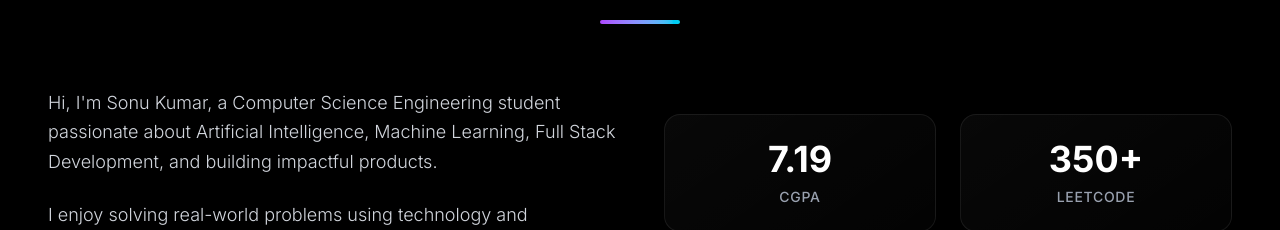
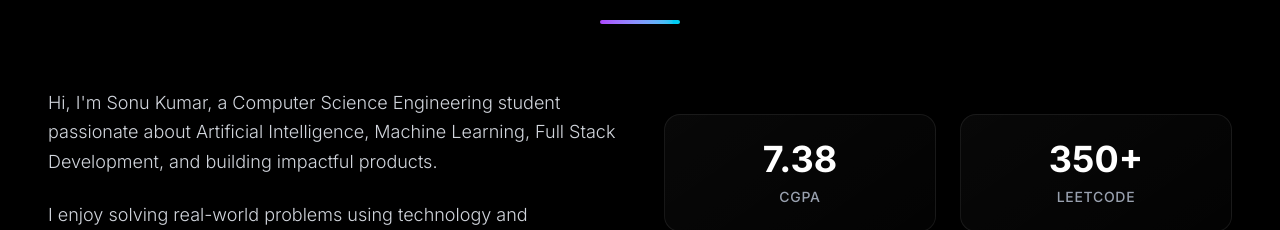
Before and after one commit to Singhhsaheb/Portfolio, a Next.js app: page / in a window 1280 px wide. Shown: the part 940-1170 px from the top of the page. Built offline with nearby package versions, Linux system fonts and the light colour scheme.

Commit message:
Update placeholders and CGPA in about section

```diff
--- a/src/components/sections/AboutSection.tsx
+++ b/src/components/sections/AboutSection.tsx
@@ -3,7 +3,7 @@
 import { motion } from "framer-motion";
 
 const stats = [
-  { label: "CGPA", value: "7.19" },
+  { label: "CGPA", value: "7.38" },
   { label: "LeetCode", value: "350+" },
   { label: "Hackathons", value: "5+" },
   { label: "Placements Managed", value: "150+" },
--- a/src/components/sections/ContactSection.tsx
+++ b/src/components/sections/ContactSection.tsx
@@ -132,7 +132,7 @@ export default function ContactSection() {
                   name="name"
                   required
                   className="w-full bg-black/50 border border-white/10 rounded-xl px-4 py-3 text-white focus:outline-none focus:border-purple-500 transition-colors"
-                  placeholder="John Doe"
+                  placeholder="Seenu"
                 />
               </div>
               <div>
@@ -143,7 +143,7 @@ export default function ContactSection() {
                   name="email"
                   required
                   className="w-full bg-black/50 border border-white/10 rounded-xl px-4 py-3 text-white focus:outline-none focus:border-purple-500 transition-colors"
-                  placeholder="john@example.com"
+                  placeholder="seenu@example.com"
                 />
               </div>
               <div>
@@ -154,7 +154,7 @@ export default function ContactSection() {
                   rows={4}
                   required
                   className="w-full bg-black/50 border border-white/10 rounded-xl px-4 py-3 text-white focus:outline-none focus:border-purple-500 transition-colors resize-none"
-                  placeholder="How can I help you?"
+                  placeholder="Hope You're doing Well!!"
                 />
               </div>
               <button
```
